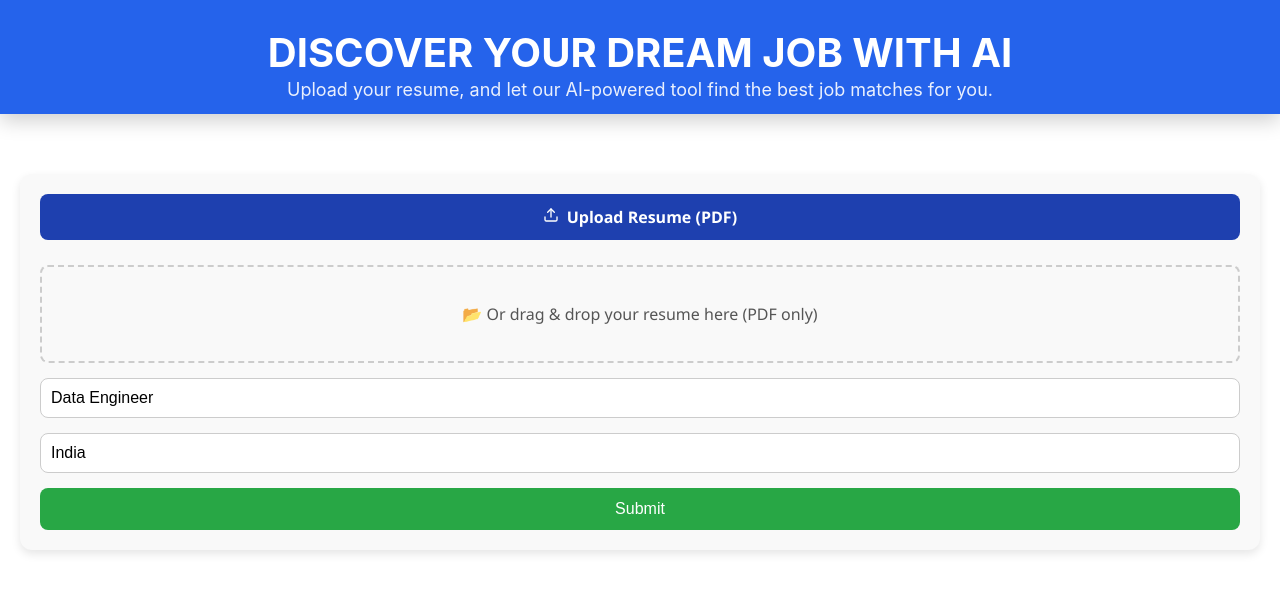
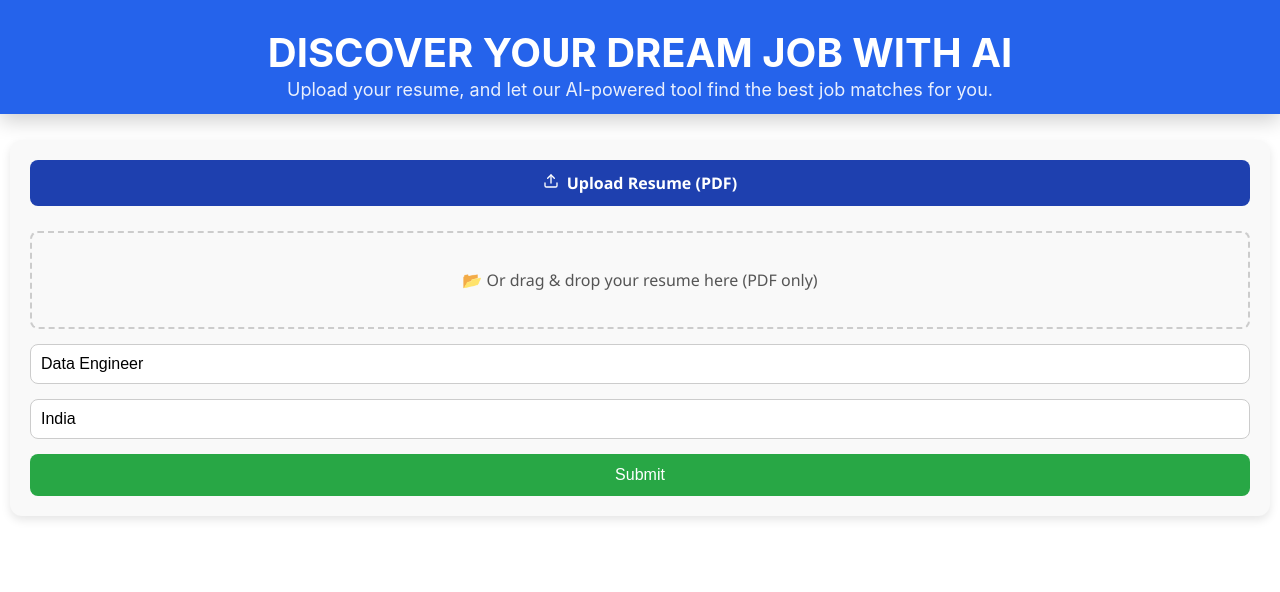
Before and after one commit to yogendrachowdary/jobs, a React (Create React App) app: page / in a window 1280 px wide. Shown: the top 592 px of the page. Built offline with nearby package versions, Linux system fonts and the light colour scheme.

Commit message:
css margings

```diff
--- a/src/components/UploadForm.css
+++ b/src/components/UploadForm.css
@@ -1,7 +1,7 @@
 .upload-container {
   max-width: 100%;
-  padding: 20px;
-  margin: 40px auto;
+  padding: 10px;
+  margin: 10px auto;
   font-family: 'Segoe UI', Tahoma, Geneva, Verdana, sans-serif;
   box-sizing: border-box;
 }
```
